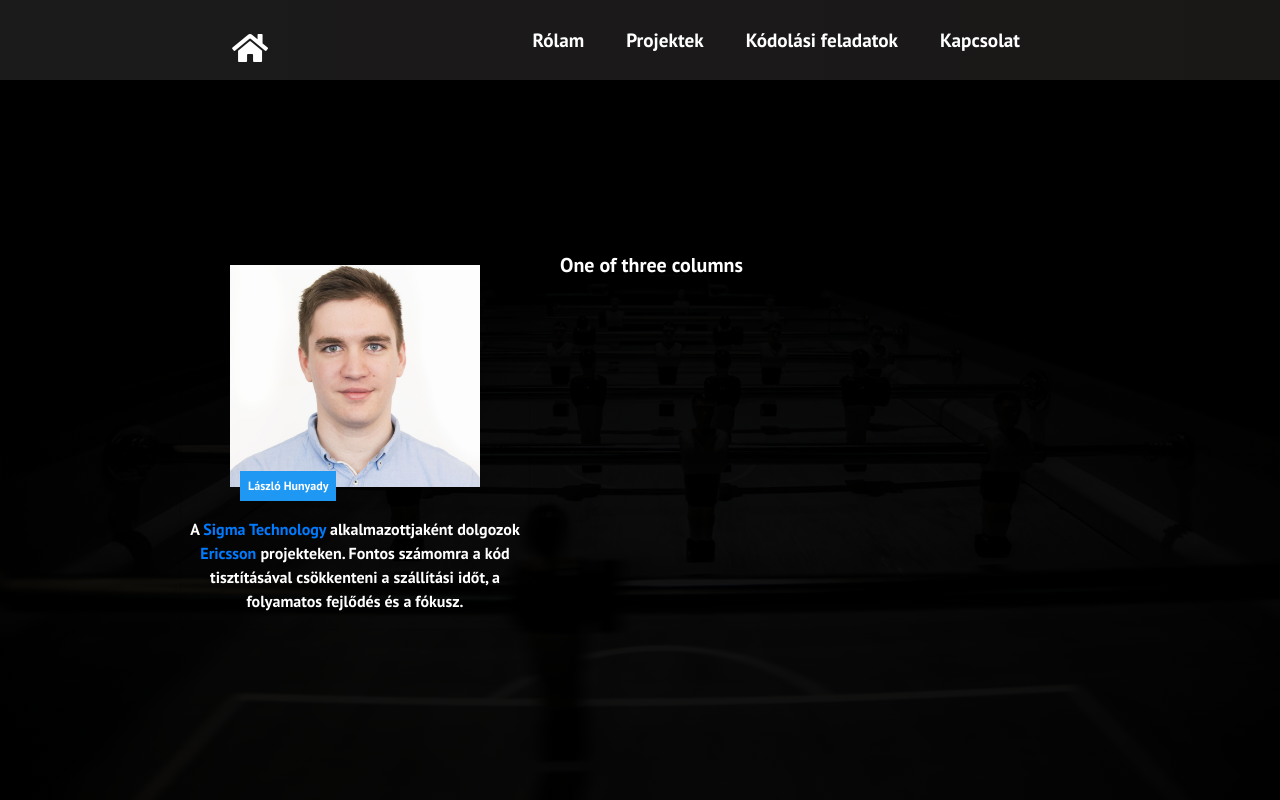
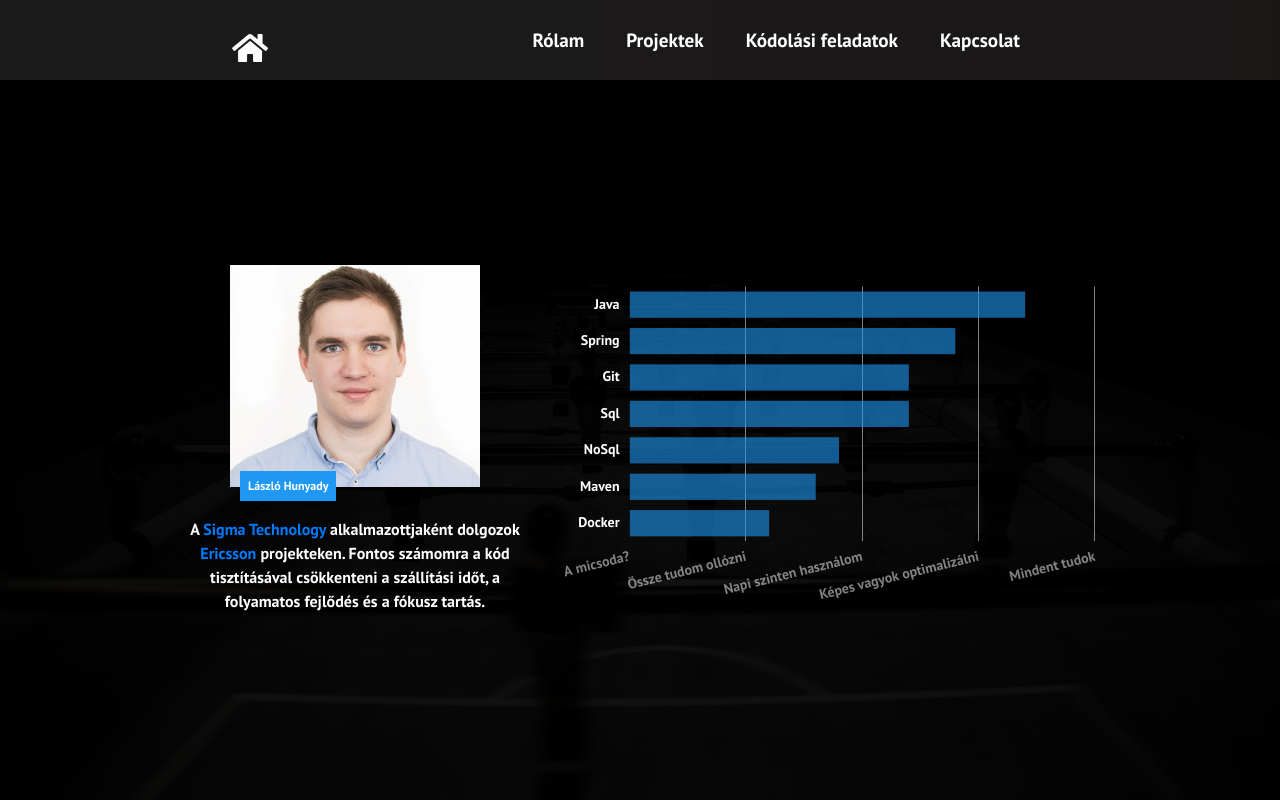
Before and after one commit to lahunyady/portfolio, a React (Create React App) app: page /about-me in a window 1280 px wide. Shown: the top 800 px of the page. Built offline with nearby package versions, Linux system fonts and the light colour scheme; the HTML template or start-up script is replaced by a standard one.

Commit message:
Added chart representing skills

```diff
--- a/package.json
+++ b/package.json
@@ -6,7 +6,9 @@
     "@testing-library/jest-dom": "^5.11.5",
     "@testing-library/react": "^11.1.2",
     "@testing-library/user-event": "^12.2.2",
+    "chart.js": "^2.9.4",
     "react": "^17.0.1",
+    "react-chartjs-2": "^2.11.1",
     "react-dom": "^17.0.1",
     "react-router-dom": "^5.2.0",
     "react-scripts": "4.0.0",
--- a/src/App.css
+++ b/src/App.css
@@ -56,3 +56,9 @@
     color: #fff;
     font-size: 100px;
   }
+
+  .rotated {
+    padding-top: 10px;
+    transform: rotate(330deg);
+    font-size: 16px;
+  }
--- a/src/components/pages/AboutMe.jsx
+++ b/src/components/pages/AboutMe.jsx
@@ -1,22 +1,92 @@
 import React, { memo } from 'react';
+import { HorizontalBar } from 'react-chartjs-2';
 import '../../App.css';
 import CardItem from '../CardItem';
+
+const data = {
+    labels: ['Java', 'Spring', 'Git', 'Sql', 'NoSql', 'Maven', 'Docker'],
+    datasets: [
+      {
+        label: 'Skill level',
+        backgroundColor: 'rgba(31,152,244,0.6)',
+        hoverBackgroundColor: 'rgba(31,152,244,1)',
+        data: [85, 70, 60, 60, 45, 40, 30],
+      }
+    ]
+  };
+
+const options = {
+    legend: {display: false},
+    tooltips: {enabled: false},
+    hover: {mode: null},
+        scales: {
+            xAxes: [{
+                gridLines: {
+                    color: "rgba(255,255,255,0.5)",
+                    drawBorder: false,
+                    drawTicks: false
+                },
+                ticks: {
+                    max:100,
+                    min:0,
+                    stepSize: 25,
+                    fontFamily: "'PT Sans'",
+                    fontColor: "rgba(255,255,255,0.5)",
+                    padding: 15,
+                    fontSize: 14,
+                    callback: function(value, index, values) {
+                        switch(value) {
+                            case 0:
+                                return "A micsoda?";
+                            case 25:
+                              return "Össze tudom ollózni";
+                            case 50:
+                                return "Napi szinten használom";
+                            case 75:
+                                return "Képes vagyok optimalizálni";
+                            case 100:
+                                return "Mindent tudok";
+                            default:
+                                return "";
+                          }
+                    }
+                }
+            }],
+            yAxes: [
+                {
+                    ticks: {
+                        fontSize: 14,
+                        fontColor: "#fff",
+                        fontFamily: "'PT Sans'"
+                    }
+                }
+            ]
+        }
+  }
 
 export default memo(function AboutMe() {
     return (
         <div className="about-me">
             <div className="container">
-                <div className="row">
-                    <div className="col-lg-1"/>
-                    <div className="col-lg-4">
-                    <CardItem
-                        src='images/lhy.jpg'
-                        text={['A ', <a key="sigma" href="https://sigmatechnology.se/sigma-technology-hungary/" className="higlight">Sigma Technology</a>, ' alkalmazottjaként dolgozok ', <a key="ericsson" href="https://www.ericsson.com/en" className="higlight"> Ericsson</a>, ' projekteken. Fontos számomra a kód tisztításával csökkenteni a szállítási időt, a folyamatos fejlődés és a fókusz.']}
-                        label='László Hunyady'
-                    />
+                <div className="row justify-content-center">
+                    <div className="col-lg-4 col-sm-12">
+                        <CardItem
+                            src='images/lhy.jpg'
+                            text={['A ', <a key="sigma" href="https://sigmatechnology.se/sigma-technology-hungary/" className="higlight">Sigma Technology</a>, ' alkalmazottjaként dolgozok ', <a key="ericsson" href="https://www.ericsson.com/en" className="higlight"> Ericsson</a>, ' projekteken. Fontos számomra a kód tisztításával csökkenteni a szállítási időt, a folyamatos fejlődés és a fókusz tartás.']}
+                            label='László Hunyady'
+                        />
                     </div>
-                    <div className="col-lg-6">
-                    One of three columns
+                    <div className="col-lg-6 col-sm-12 my-auto">
+                        <div className="container">
+                            <div className="row">
+                                <HorizontalBar
+                                data={data}
+                                width={100}
+                                height={60}
+                                options= {options}
+                                />
+                            </div>
+                        </div>
                     </div>
 
                 </div>
```
Also changed, not shown: 1 other file (tests, documents, lock files or other folders).
